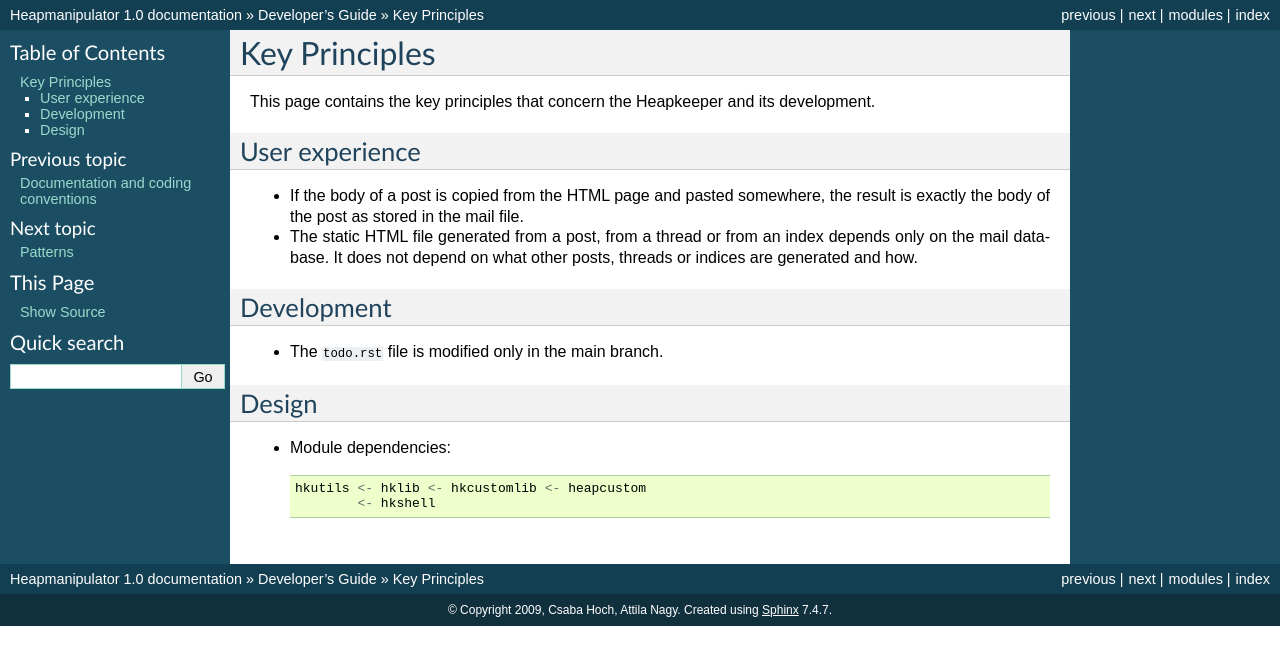
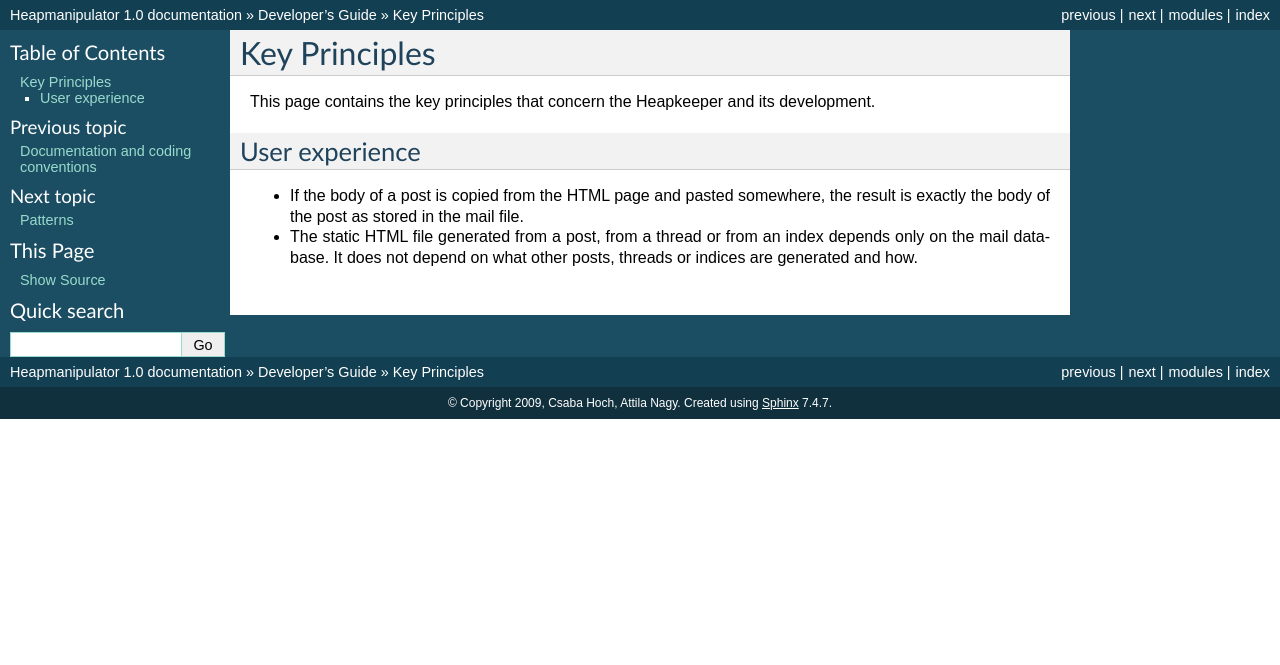
Before and after one commit to hcs42/heapkeeper-old, a Sphinx documentation site: the page built from doc/keyprinciples.rst, in a window 1280 px wide. Shown: the top 665 px of the page. Built offline with Sphinx 7.4.7, drawn with Linux system fonts in a browser that asks for light colours.

Commit message:
Doc/KeyPrinciples: two principles removed
Two principles have been removed from the Key Principles page, since they are
also described in other pages (Architecture and Development Rules).

```diff
--- a/doc/keyprinciples.rst
+++ b/doc/keyprinciples.rst
@@ -12,16 +12,3 @@ User experience
 * The static HTML file generated from a post, from a thread or from an index
   depends only on the mail database. It does not depend on what other posts,
   threads or indices are generated and how.
-
-Development
-"""""""""""
-
-* The ``todo.rst`` file is modified only in the main branch.
-
-Design
-""""""
-
-* Module dependencies::
-
-   hkutils <- hklib <- hkcustomlib <- heapcustom
-           <- hkshell
```
